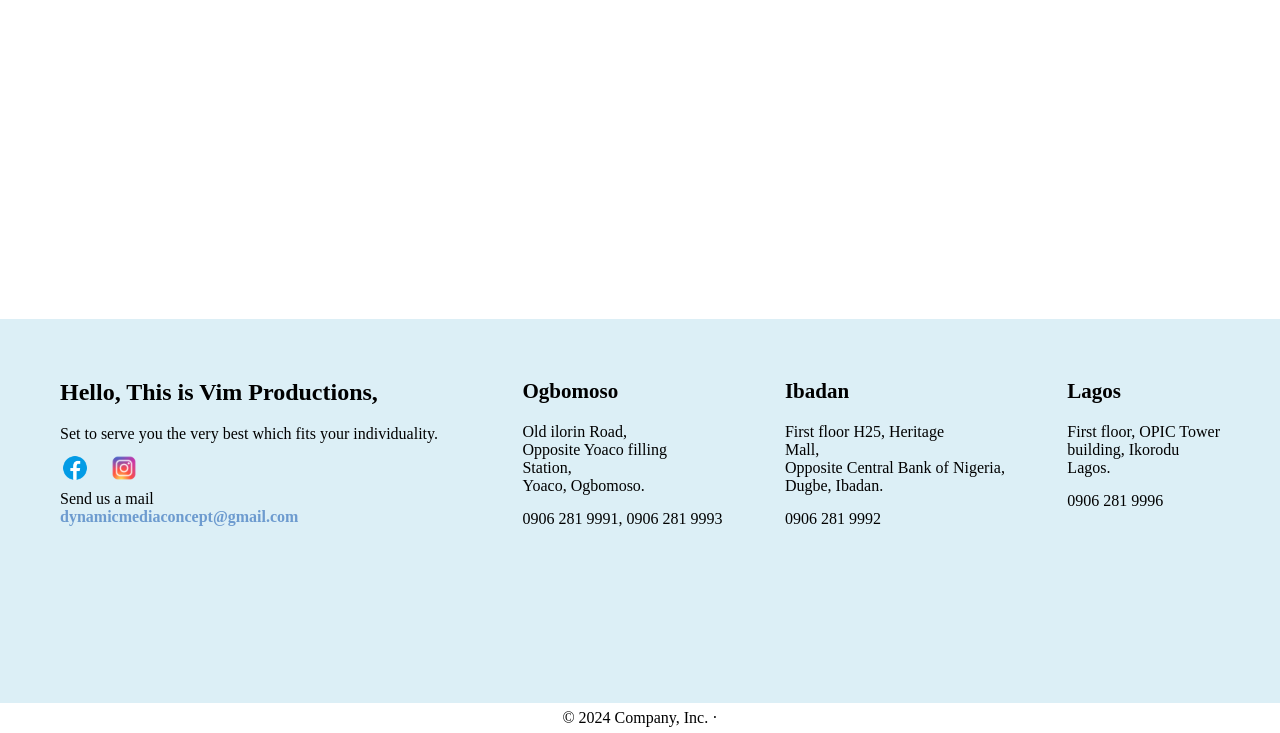
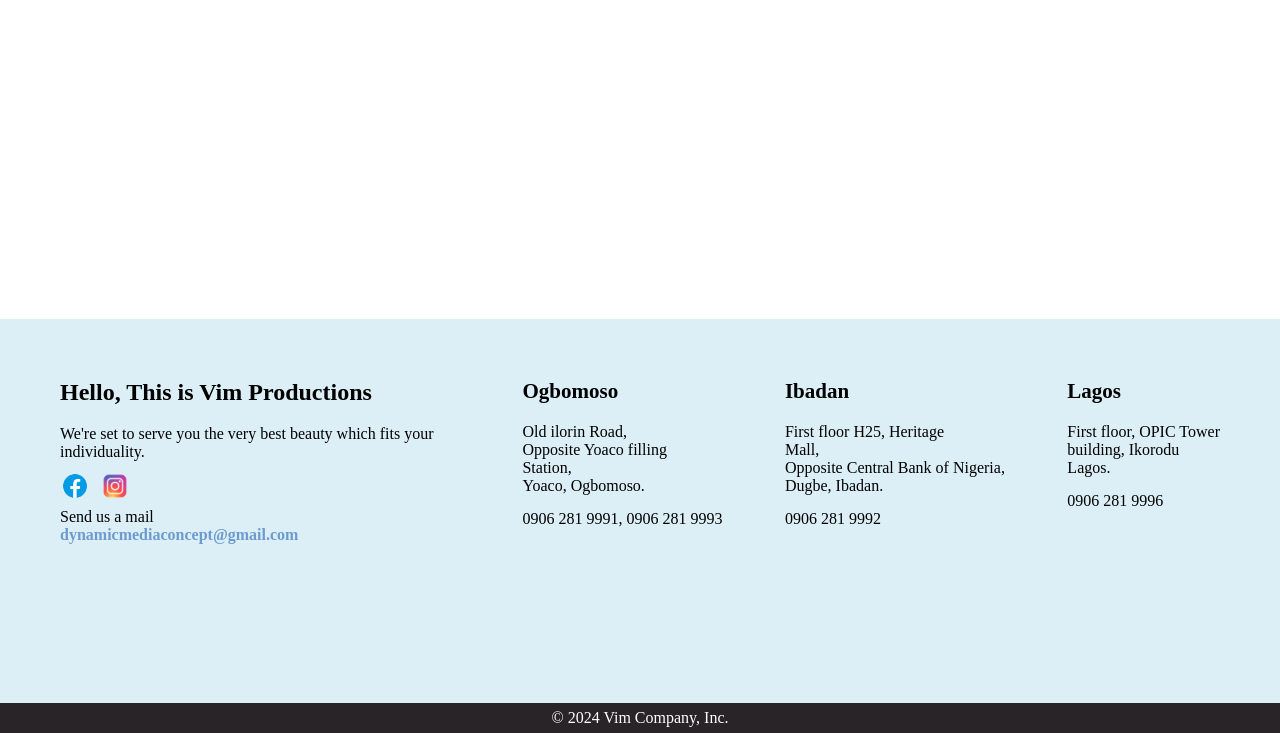
Before and after one commit to Ayanyiola-Enoch/OIBSIP_Task1, a plain HTML site: page index.html in a window 1280 px wide. Shown: the part 3007-3740 px from the top of the page. Drawn offline with Linux system fonts and the light colour scheme.

Commit message:
version of vim after pushing

```diff
--- a/index.html
+++ b/index.html
@@ -118,9 +118,9 @@
                         <div class="sect5">
 
                             <div class="text5">
-                                <h4 class="hello">Hello, This is Vim Productions, </h4>
+                                <h4 class="hello">Hello, This is Vim Productions </h4>
                             </div>
-                            <p class="hel">Set to serve you the very best which fits your individuality.
+                            <p class="hel">We're set to serve you the very best beauty which fits your individuality.
                             </p>
 
                             <div class="logoo">
@@ -170,10 +170,12 @@
                 </div>
 
                     <!-- FOOTER -->
+                      <div class="foot2">
 
-                      <footer class="container">
-                        <p>&copy; 2024 Company, Inc. &middot;</p>
-                      </footer>
+                          <footer class="container">
+                              <p>&copy; 2024 Vim Company, Inc.</p>
+                            </footer>
+                        </div>
 
 </body>
 </html>
--- a/work.css
+++ b/work.css
@@ -216,7 +216,7 @@ a.map{
 }
 .logoo ul{
     display: flex;
-    gap: 19px;
+    gap: 10px;
 }
 .logoo ul li a img{
     width: 30px;
@@ -230,6 +230,10 @@ a.map{
     height: 30px;
     align-items: center;
     justify-content: center;
+}
+.foot2{
+    background-color: #292428;
+    color: white;
 }
 
 @media(max-width:1024px){
```
